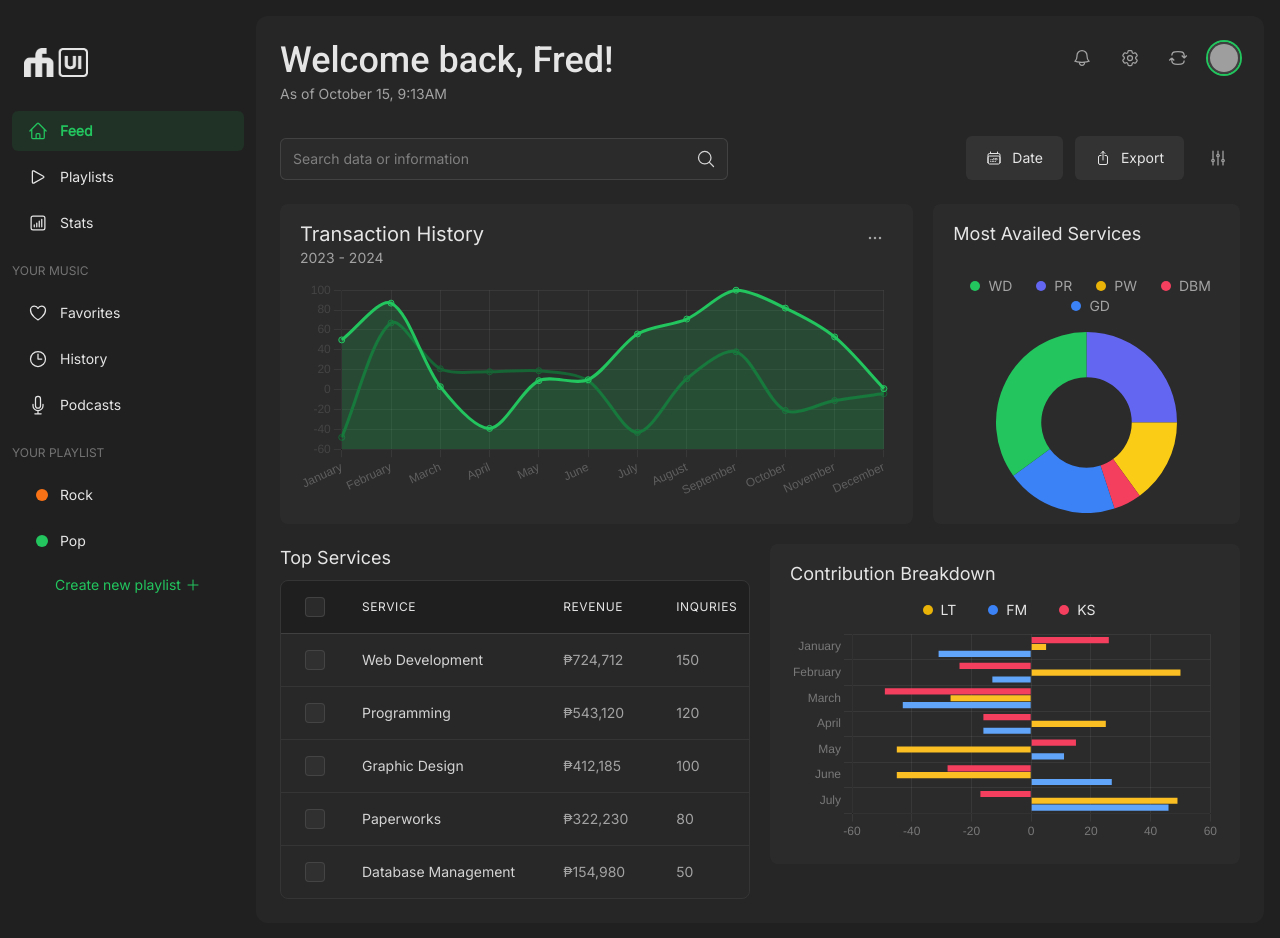
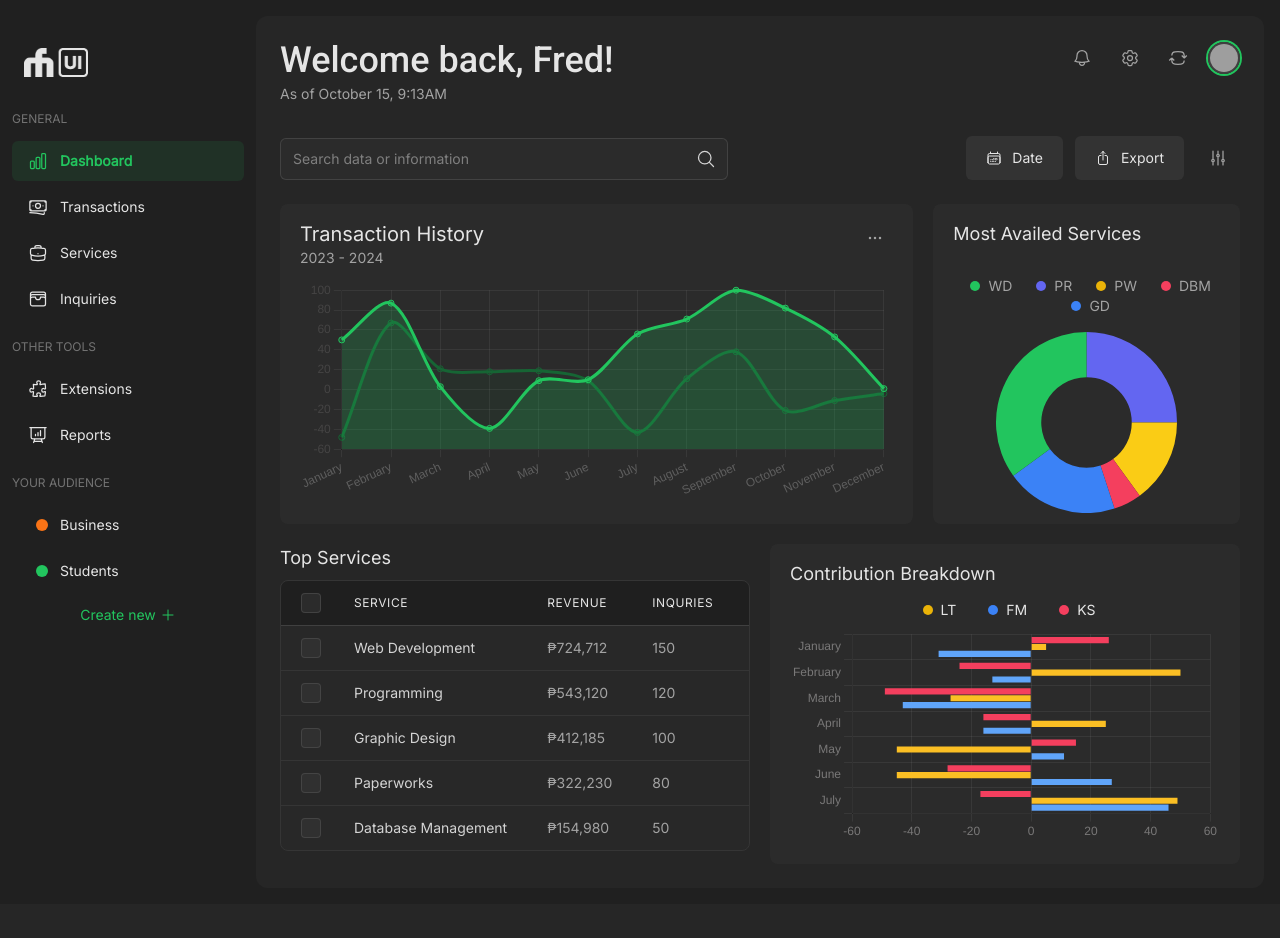
Before and after one commit to fwedwicc/FM-DailyUI, a React (Vite) app: page /#/day18 in a window 1280 px wide. After the commit the page ends 904 px from the top, so only its background shows below. Built offline with nearby package versions, Linux system fonts and the light colour scheme; grey boxes are pictures that could not be loaded; what @codaworks/react-glow would draw is missing.

Commit message:
Updated navigation links and icons, and adjusted table layout and styling.

```diff
--- a/src/pages/Day18.jsx
+++ b/src/pages/Day18.jsx
@@ -237,40 +237,40 @@
   const navLink = {
     firstLinks: [
       {
-        "label": "Feed",
-        "icon": "M2.25 12L11.204 3.045c.44-.439 1.152-.439 1.591 0L21.75 12M4.5 9.75v10.125c0 .621.504 1.125 1.125 1.125H9.75v-4.875c0-.621.504-1.125 1.125-1.125h2.25c.621 0 1.125.504 1.125 1.125V21h4.125c.621 0 1.125-.504 1.125-1.125V9.75M8.25 21h8.25"
+        label: "Dashboard",
+        icon: "M3 13.125C3 12.504 3.504 12 4.125 12h2.25c.621 0 1.125.504 1.125 1.125v6.75C7.5 20.496 6.996 21 6.375 21h-2.25A1.125 1.125 0 0 1 3 19.875v-6.75ZM9.75 8.625c0-.621.504-1.125 1.125-1.125h2.25c.621 0 1.125.504 1.125 1.125v11.25c0 .621-.504 1.125-1.125 1.125h-2.25a1.125 1.125 0 0 1-1.125-1.125V8.625ZM16.5 4.125c0-.621.504-1.125 1.125-1.125h2.25C20.496 3 21 3.504 21 4.125v15.75c0 .621-.504 1.125-1.125 1.125h-2.25a1.125 1.125 0 0 1-1.125-1.125V4.125Z"
       },
       {
-        "label": "Playlists",
-        "icon": "M5.25 5.653c0-.856.917-1.398 1.667-.986l11.54 6.347a1.125 1.125 0 0 1 0 1.972l-11.54 6.347a1.125 1.125 0 0 1-1.667-.986V5.653Z"
+        label: "Transactions",
+        icon: "M2.25 18.75a60.07 60.07 0 0 1 15.797 2.101c.727.198 1.453-.342 1.453-1.096V18.75M3.75 4.5v.75A.75.75 0 0 1 3 6h-.75m0 0v-.375c0-.621.504-1.125 1.125-1.125H20.25M2.25 6v9m18-10.5v.75c0 .414.336.75.75.75h.75m-1.5-1.5h.375c.621 0 1.125.504 1.125 1.125v9.75c0 .621-.504 1.125-1.125 1.125h-.375m1.5-1.5H21a.75.75 0 0 0-.75.75v.75m0 0H3.75m0 0h-.375a1.125 1.125 0 0 1-1.125-1.125V15m1.5 1.5v-.75A.75.75 0 0 0 3 15h-.75M15 10.5a3 3 0 1 1-6 0 3 3 0 0 1 6 0Zm3 0h.008v.008H18V10.5Zm-12 0h.008v.008H6V10.5Z"
       },
       {
-        "label": "Stats",
-        "icon": "M7.5 14.25v2.25m3-4.5v4.5m3-6.75v6.75m3-9v9M6 20.25h12A2.25 2.25 0 0 0 20.25 18V6A2.25 2.25 0 0 0 18 3.75H6A2.25 2.25 0 0 0 3.75 6v12A2.25 2.25 0 0 0 6 20.25Z"
-      }
+        label: "Services",
+        icon: "M20.25 14.15v4.25c0 1.094-.787 2.036-1.872 2.18-2.087.277-4.216.42-6.378.42s-4.291-.143-6.378-.42c-1.085-.144-1.872-1.086-1.872-2.18v-4.25m16.5 0a2.18 2.18 0 0 0 .75-1.661V8.706c0-1.081-.768-2.015-1.837-2.175a48.114 48.114 0 0 0-3.413-.387m4.5 8.006c-.194.165-.42.295-.673.38A23.978 23.978 0 0 1 12 15.75c-2.648 0-5.195-.429-7.577-1.22a2.016 2.016 0 0 1-.673-.38m0 0A2.18 2.18 0 0 1 3 12.489V8.706c0-1.081.768-2.015 1.837-2.175a48.111 48.111 0 0 1 3.413-.387m7.5 0V5.25A2.25 2.25 0 0 0 13.5 3h-3a2.25 2.25 0 0 0-2.25 2.25v.894m7.5 0a48.667 48.667 0 0 0-7.5 0M12 12.75h.008v.008H12v-.008Z"
+      },
+      {
+        label: "Inquiries",
+        icon: "M21 12a2.25 2.25 0 0 0-2.25-2.25H15a3 3 0 1 1-6 0H5.25A2.25 2.25 0 0 0 3 12m18 0v6a2.25 2.25 0 0 1-2.25 2.25H5.25A2.25 2.25 0 0 1 3 18v-6m18 0V9M3 12V9m18 0a2.25 2.25 0 0 0-2.25-2.25H5.25A2.25 2.25 0 0 0 3 9m18 0V6a2.25 2.25 0 0 0-2.25-2.25H5.25A2.25 2.25 0 0 0 3 6v3"
+      },
     ],
     secondLinks: [
       {
-        "label": "Favorites",
-        "icon": "M21 8.25c0-2.485-2.099-4.5-4.688-4.5-1.935 0-3.597 1.126-4.312 2.733-.715-1.607-2.377-2.733-4.313-2.733C5.1 3.75 3 5.765 3 8.25c0 7.22 9 12 9 12s9-4.78 9-12Z"
+        label: "Extensions",
+        icon: "M14.25 6.087c0-.355.186-.676.401-.959.221-.29.349-.634.349-1.003 0-1.036-1.007-1.875-2.25-1.875s-2.25.84-2.25 1.875c0 .369.128.713.349 1.003.215.283.401.604.401.959v0a.64.64 0 0 1-.657.643 48.39 48.39 0 0 1-4.163-.3c.186 1.613.293 3.25.315 4.907a.656.656 0 0 1-.658.663v0c-.355 0-.676-.186-.959-.401a1.647 1.647 0 0 0-1.003-.349c-1.036 0-1.875 1.007-1.875 2.25s.84 2.25 1.875 2.25c.369 0 .713-.128 1.003-.349.283-.215.604-.401.959-.401v0c.31 0 .555.26.532.57a48.039 48.039 0 0 1-.642 5.056c1.518.19 3.058.309 4.616.354a.64.64 0 0 0 .657-.643v0c0-.355-.186-.676-.401-.959a1.647 1.647 0 0 1-.349-1.003c0-1.035 1.008-1.875 2.25-1.875 1.243 0 2.25.84 2.25 1.875 0 .369-.128.713-.349 1.003-.215.283-.4.604-.4.959v0c0 .333.277.599.61.58a48.1 48.1 0 0 0 5.427-.63 48.05 48.05 0 0 0 .582-4.717.532.532 0 0 0-.533-.57v0c-.355 0-.676.186-.959.401-.29.221-.634.349-1.003.349-1.035 0-1.875-1.007-1.875-2.25s.84-2.25 1.875-2.25c.37 0 .713.128 1.003.349.283.215.604.401.96.401v0a.656.656 0 0 0 .658-.663 48.422 48.422 0 0 0-.37-5.36c-1.886.342-3.81.574-5.766.689a.578.578 0 0 1-.61-.58v0Z"
       },
       {
-        "label": "History",
-        "icon": "M12 6v6h4.5m4.5 0a9 9 0 1 1-18 0 9 9 0 0 1 18 0Z"
-      },
-      {
-        "label": "Podcasts",
-        "icon": "M12 18.75a6 6 0 0 0 6-6v-1.5m-6 7.5a6 6 0 0 1-6-6v-1.5m6 7.5v3.75m-3.75 0h7.5M12 15.75a3 3 0 0 1-3-3V4.5a3 3 0 1 1 6 0v8.25a3 3 0 0 1-3 3Z"
+        label: "Reports",
+        icon: "M3.75 3v11.25A2.25 2.25 0 0 0 6 16.5h2.25M3.75 3h-1.5m1.5 0h16.5m0 0h1.5m-1.5 0v11.25A2.25 2.25 0 0 1 18 16.5h-2.25m-7.5 0h7.5m-7.5 0-1 3m8.5-3 1 3m0 0 .5 1.5m-.5-1.5h-9.5m0 0-.5 1.5M9 11.25v1.5M12 9v3.75m3-6v6"
       }
     ],
     thirdLinks: [
       {
-        "label": "Rock",
-        "color": "orange"
+        label: "Business",
+        color: "orange"
       },
       {
-        "label": "Pop",
-        "color": "green"
+        label: "Students",
+        color: "green"
       },
     ]
   };
@@ -311,6 +311,7 @@
           <div className='space-y-5 p-3'>
             {/* First Links */}
             <ul className='space-y-1.5'>
+              <li className='text-neutral-500 text-xs uppercase mb-2'>General</li>
               {navLink.firstLinks.map((link, index) => (
                 <li
                   className={`${index == 0 ? 'text-green-500 font-bold bg-green-500/10' : 'text-neutral-200 hover:bg-neutral-700/50'} inline-flex items-center gap-3 w-full px-4 py-2.5 text-sm rounded-md transition duration-300 ease-in-out cursor-pointer`}
@@ -332,7 +333,7 @@
             </ul>
             {/* Second Links */}
             <ul className='space-y-1.5'>
-              <li className='text-neutral-500 text-xs uppercase mb-2'>Your music</li>
+              <li className='text-neutral-500 text-xs uppercase mb-2'>Other Tools</li>
               {navLink.secondLinks.map((link, index) => (
                 <li
                   className={'text-neutral-200 hover:bg-neutral-700/50 inline-flex items-center gap-3 w-full px-4 py-2.5 text-sm rounded-md transition duration-300 ease-in-out cursor-pointer'}
@@ -354,7 +355,7 @@
             </ul>
             {/* Third Links */}
             <ul className='space-y-1.5'>
-              <li className='text-neutral-500 text-xs uppercase mb-2'>Your playlist</li>
+              <li className='text-neutral-500 text-xs uppercase mb-2'>Your Audience</li>
               {navLink.thirdLinks.map((link, index) => (
                 <li
                   className={'text-neutral-200 hover:bg-neutral-700/50 inline-flex items-center gap-3 w-full px-4 py-2.5 text-sm rounded-md transition duration-300 ease-in-out cursor-pointer'}
@@ -366,7 +367,7 @@
               ))}
               <li className='pt-2'>
                 <a href="#" className='flex items-center justify-center gap-1 text-green-500 text-sm font-medium'>
-                  Create new playlist
+                  Create new
                   <svg xmlns="http://www.w3.org/2000/svg" fill="none" viewBox="0 0 24 24" strokeWidth={1.5} stroke="currentColor" className="size-4">
                     <path strokeLinecap="round" strokeLinejoin="round" d="M12 4.5v15m7.5-7.5h-15" />
                   </svg>
@@ -529,21 +530,21 @@
                   <table className="min-w-full divide-y divide-neutral-700">
                     <thead className="bg-neutral-900/40">
                       <tr>
-                        <th scope='col' className='px-6 py-4 text-left text-xs font-medium text-neutral-200 uppercase tracking-wider'>
+                        <th scope='col' className='px-5 py-3 text-left text-xs font-medium text-neutral-200 uppercase tracking-wider'>
                           <Checkbox
                             id="na"
                           />
                         </th>
-                        <th scope="col" className="pr-6 py-4 text-left text-xs font-medium text-neutral-200 uppercase tracking-wider">
+                        <th scope="col" className="pr-5 py-3 text-left text-xs font-medium text-neutral-200 uppercase tracking-wider">
                           Service
                         </th>
-                        <th scope="col" className="px-6 py-4 text-left text-xs font-medium text-neutral-200 uppercase tracking-wider">
+                        <th scope="col" className="px-5 py-3 text-left text-xs font-medium text-neutral-200 uppercase tracking-wider">
                           Revenue
                         </th>
-                        <th scope="col" className="px-6 py-4 text-left text-xs font-medium text-neutral-200 uppercase tracking-wider">
+                        <th scope="col" className="px-5 py-3 text-left text-xs font-medium text-neutral-200 uppercase tracking-wider">
                           Inquries
                         </th>
-                        <th scope="col" className="px-6 py-4 text-left text-xs font-medium text-neutral-200 uppercase tracking-wider">
+                        <th scope="col" className="px-5 py-3 text-left text-xs font-medium text-neutral-200 uppercase tracking-wider">
                           Feedback
                         </th>
                       </tr>
@@ -551,15 +552,15 @@
                     <tbody className="bg-neutral-700/10 divide-y divide-neutral-700/60">
                       {tableData.map((row, index) => (
                         <tr key={index}>
-                          <td className="pl-6 py-4 whitespace-nowrap text-sm font-medium text-neutral-300">
+                          <td className="pl-5 py-3 whitespace-nowrap text-sm font-medium text-neutral-300">
                             <Checkbox
                               id="na"
                             />
                           </td>
-                          <td className="pr-6 py-4 whitespace-nowrap text-sm font-medium text-neutral-300">{row.service}</td>
-                          <td className="px-6 py-4 whitespace-nowrap text-sm text-neutral-400">{row.revenue}</td>
-                          <td className="px-6 py-4 whitespace-nowrap text-sm text-neutral-400">{row.inquiry}</td>
-                          <td className="px-6 py-4 whitespace-nowrap text-sm text-neutral-400">{row.feedback}</td>
+                          <td className="pr-5 py-3 whitespace-nowrap text-sm font-medium text-neutral-300">{row.service}</td>
+                          <td className="px-5 py-3 whitespace-nowrap text-sm text-neutral-400">{row.revenue}</td>
+                          <td className="px-5 py-3 whitespace-nowrap text-sm text-neutral-400">{row.inquiry}</td>
+                          <td className="px-5 py-3 whitespace-nowrap text-sm text-neutral-400">{row.feedback}</td>
                         </tr>
                       ))}
                     </tbody>
```
